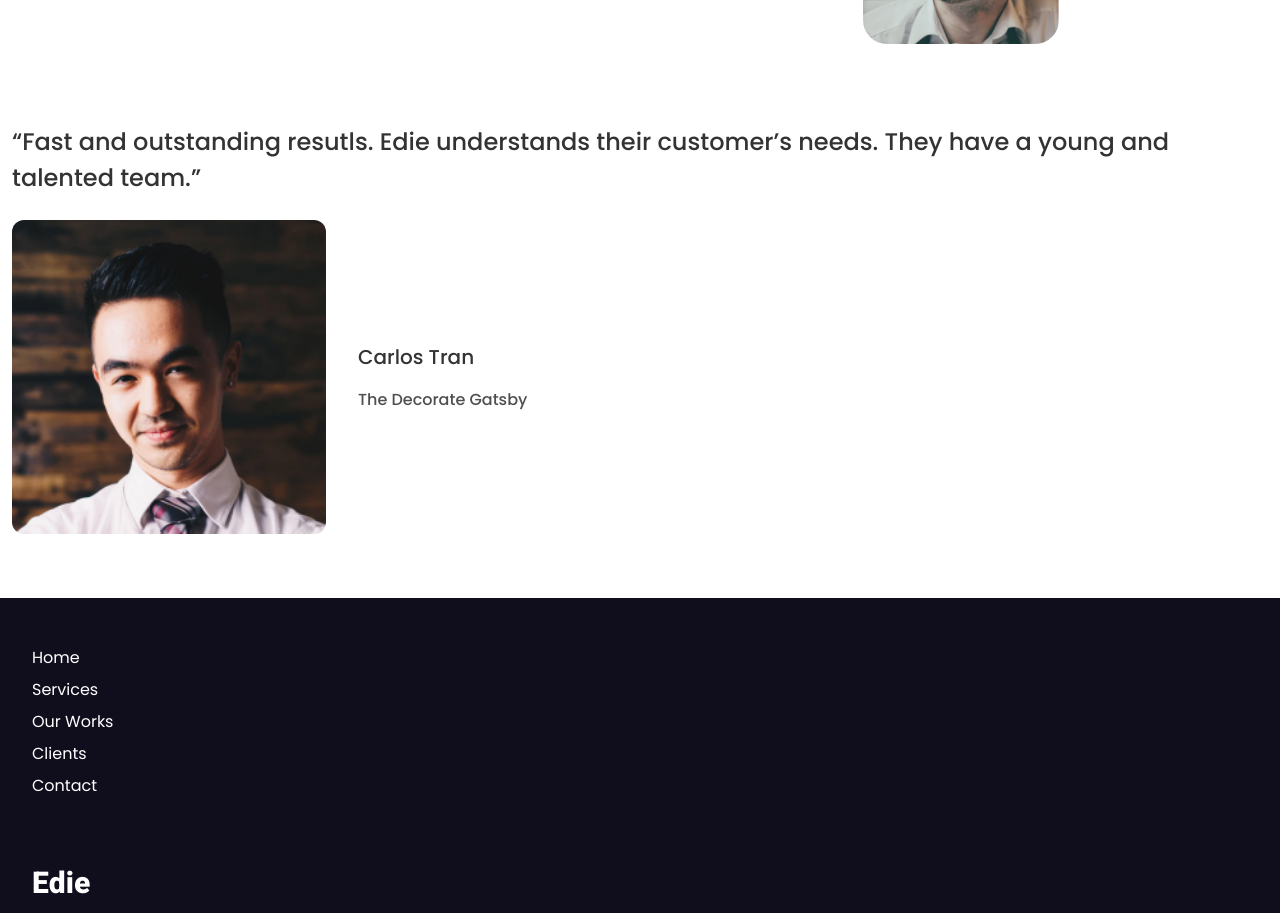
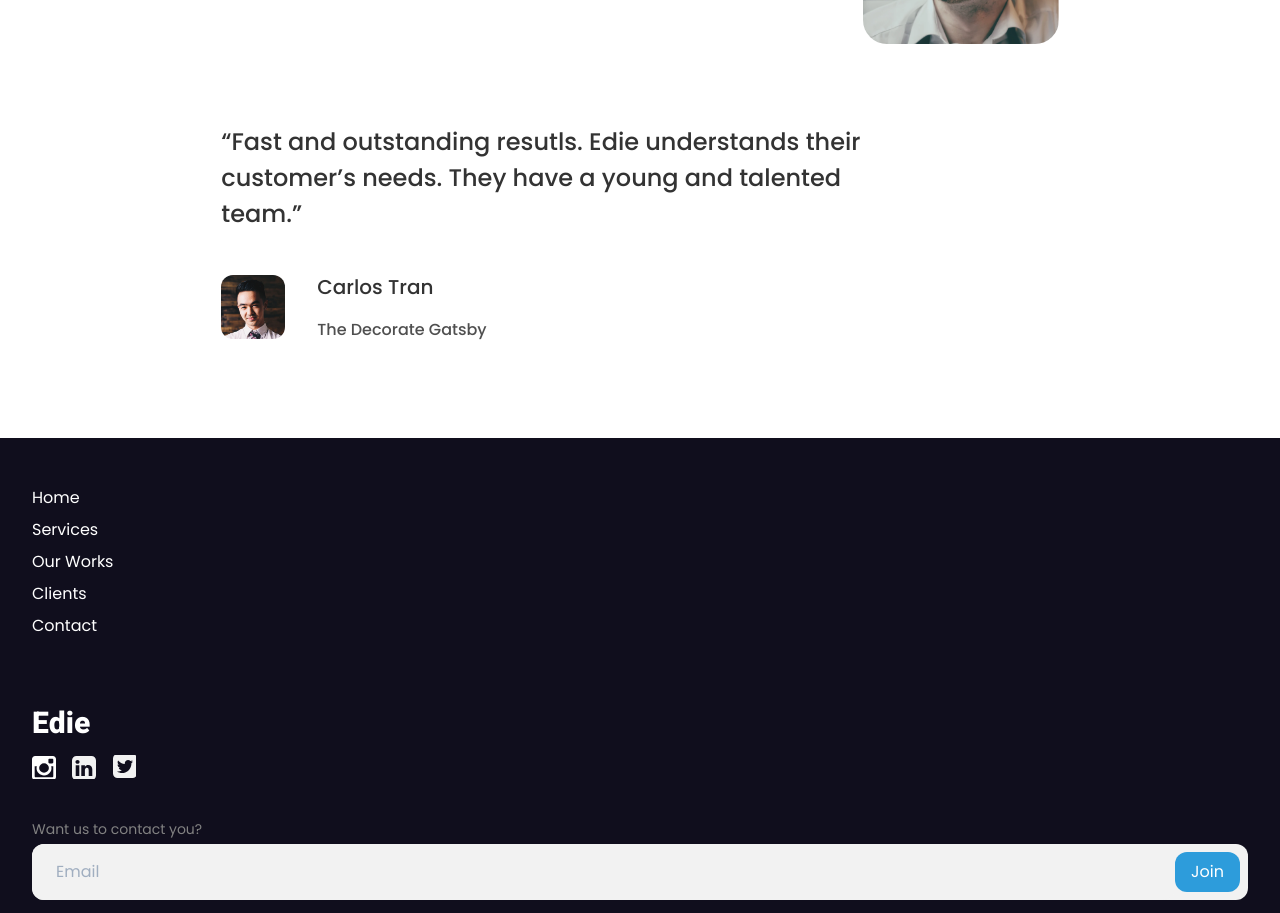
Before and after one commit to Cosme711/edie-homepage, a Nuxt app: page / in a window 1280 px wide. Shown: the part 3520-4433 px from the top of the page. Built offline with nearby package versions, Linux system fonts and the light colour scheme.

Commit message:
Update Teams

```diff
--- a/components/Teams.vue
+++ b/components/Teams.vue
@@ -16,9 +16,11 @@
                 </div>
             </div>
         </div>
-        <p class="mt-20 text-2xl text-darkgray font-medium">“Fast and outstanding resutls. Edie understands their customer’s needs. They have a young and talented team.”</p>
-        <div class="mt-6 mb-16 flex items-center">
-            <img class="w-1/4 rounded-xl" src="../assets/images/profiles/person4.png" alt="">
+        <div class="lg:w-10/12 xl:w-8/12 lg:m-auto xl:pr-40">
+            <p class="mt-20 text-xl mobile:text-2xl text-darkgray font-medium">“Fast and outstanding resutls. Edie understands their customer’s needs. They have a young and talented team.”</p>
+        </div>
+        <div class="lg:w-10/12 xl:w-8/12 lg:m-auto pt-10 pb-24 flex items-center">
+            <img class="w-16 rounded-xl" src="../assets/images/profiles/person4.png" alt="">
             <div class="ml-8">
                 <p class="pb-2 text-xl text-darkgray font-medium">Carlos Tran</p>
                 <p class="pt-2 font-medium text-whitegray">The Decorate Gatsby</p>
```
